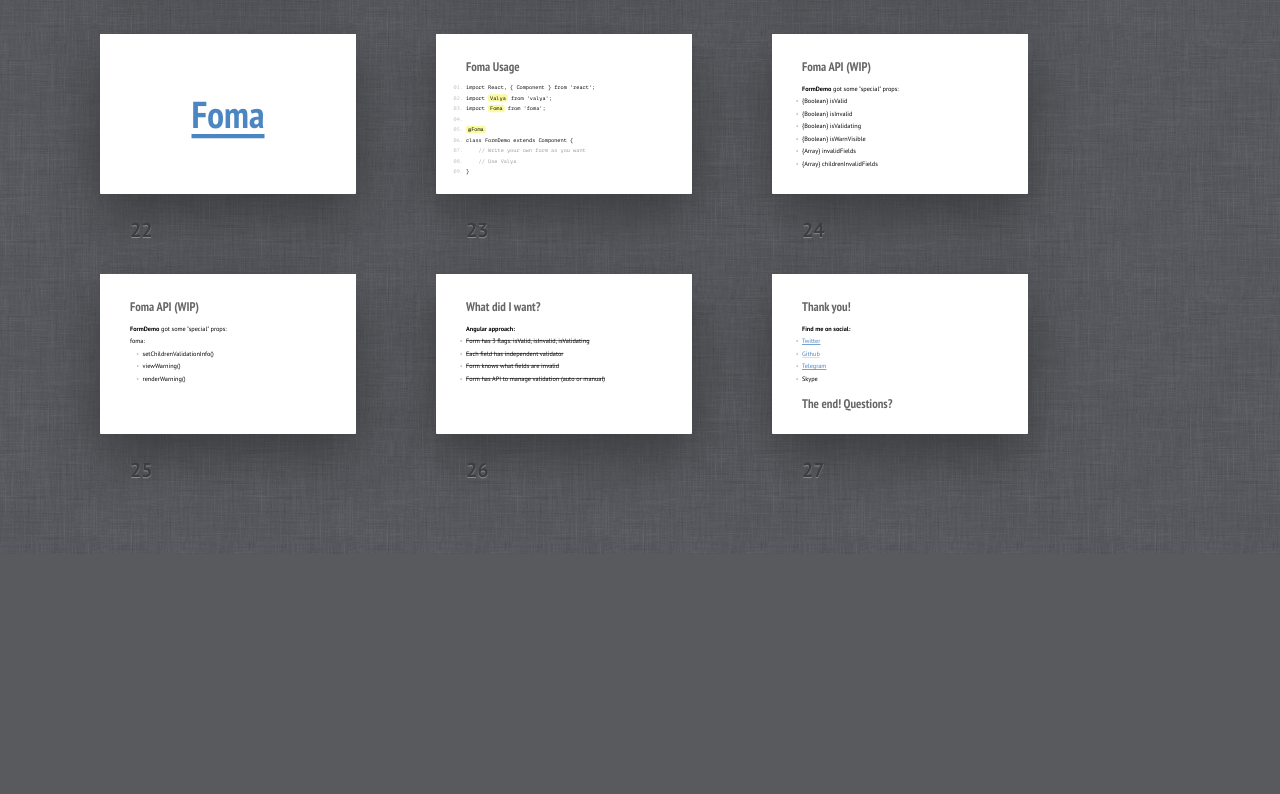
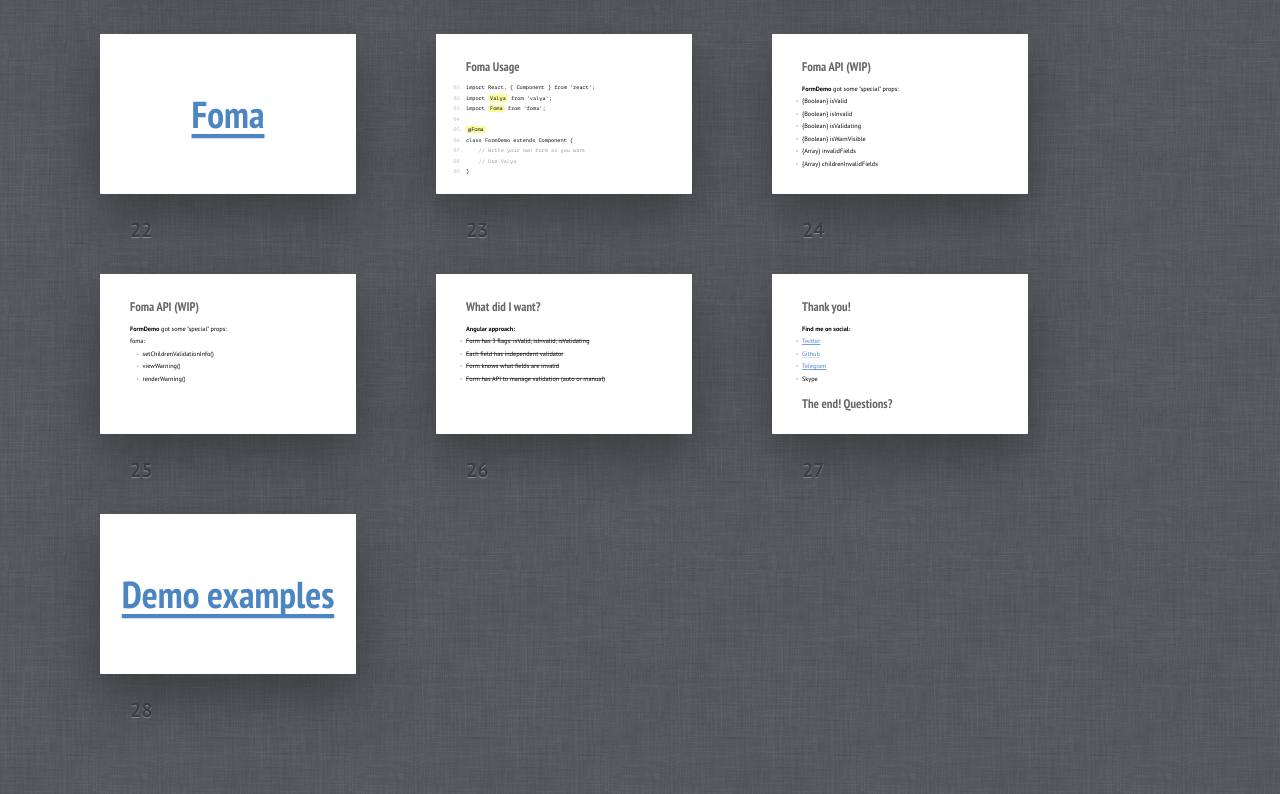
Before and after one commit to isnifer/bulletproof-validation-moscowjs, a website: page index.html in a window 1280 px wide. Shown: the part 1876-2670 px from the top of the page. Before the commit the page ends 2430 px from the top, so only its background shows below. Drawn offline with Linux system fonts and the light colour scheme.

Commit message:
Add link to Demo

```diff
--- a/index.html
+++ b/index.html
@@ -286,6 +286,9 @@
 		</ul>
 		<h2>The end! Questions?</h2>
 	</div></section>
+	<section class="slide shout"><div>
+		<h2><a href="https://github.com/isnifer/valya-examples">Demo examples</a></h2>
+	</div></section>
 	<div class="progress"><div></div></div>
 	<script src="shower/shower.min.js"></script>
 	<!-- Copyright © 2015 Anton Kuznetsov, Action Digital -->
```
